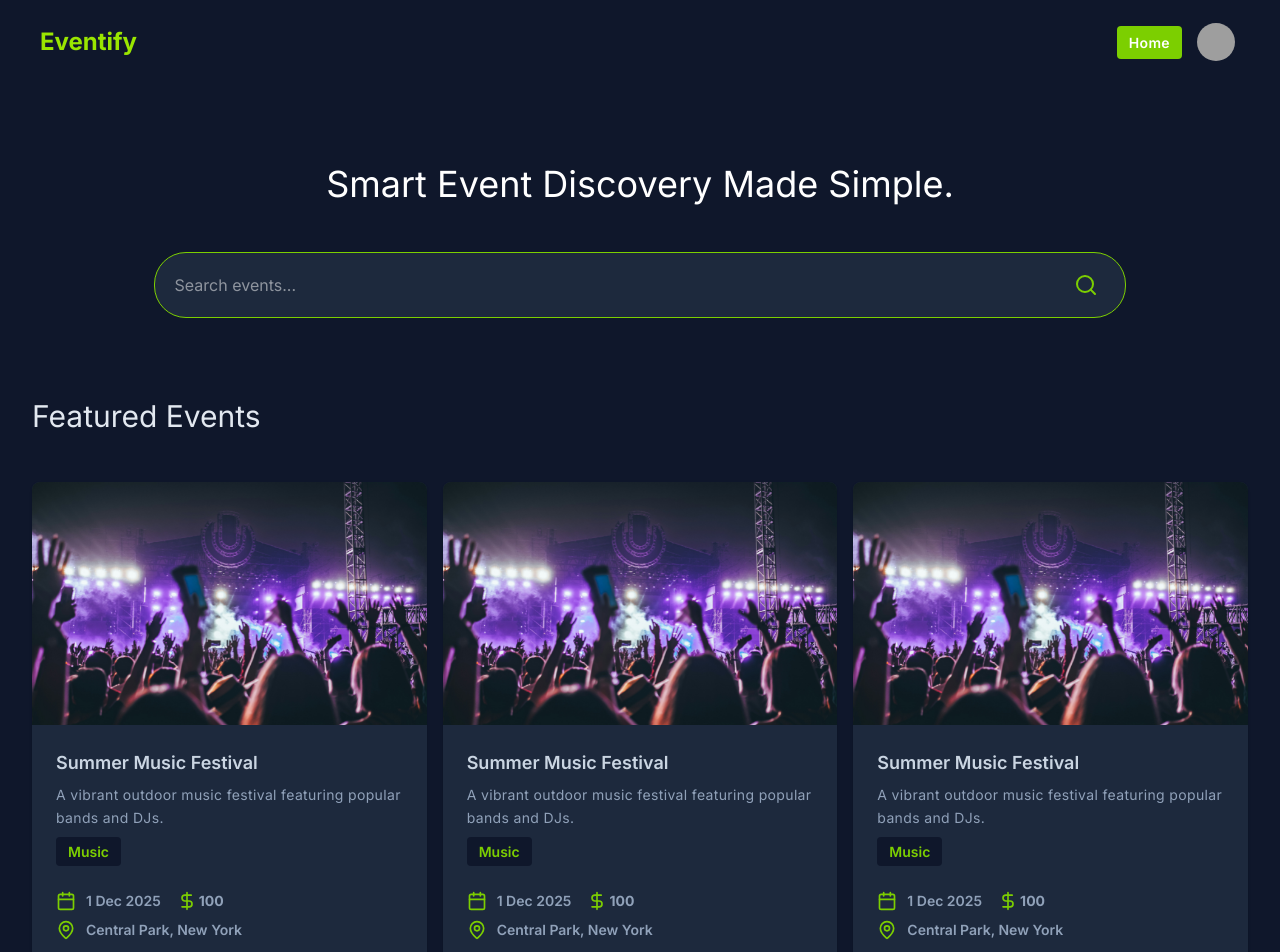
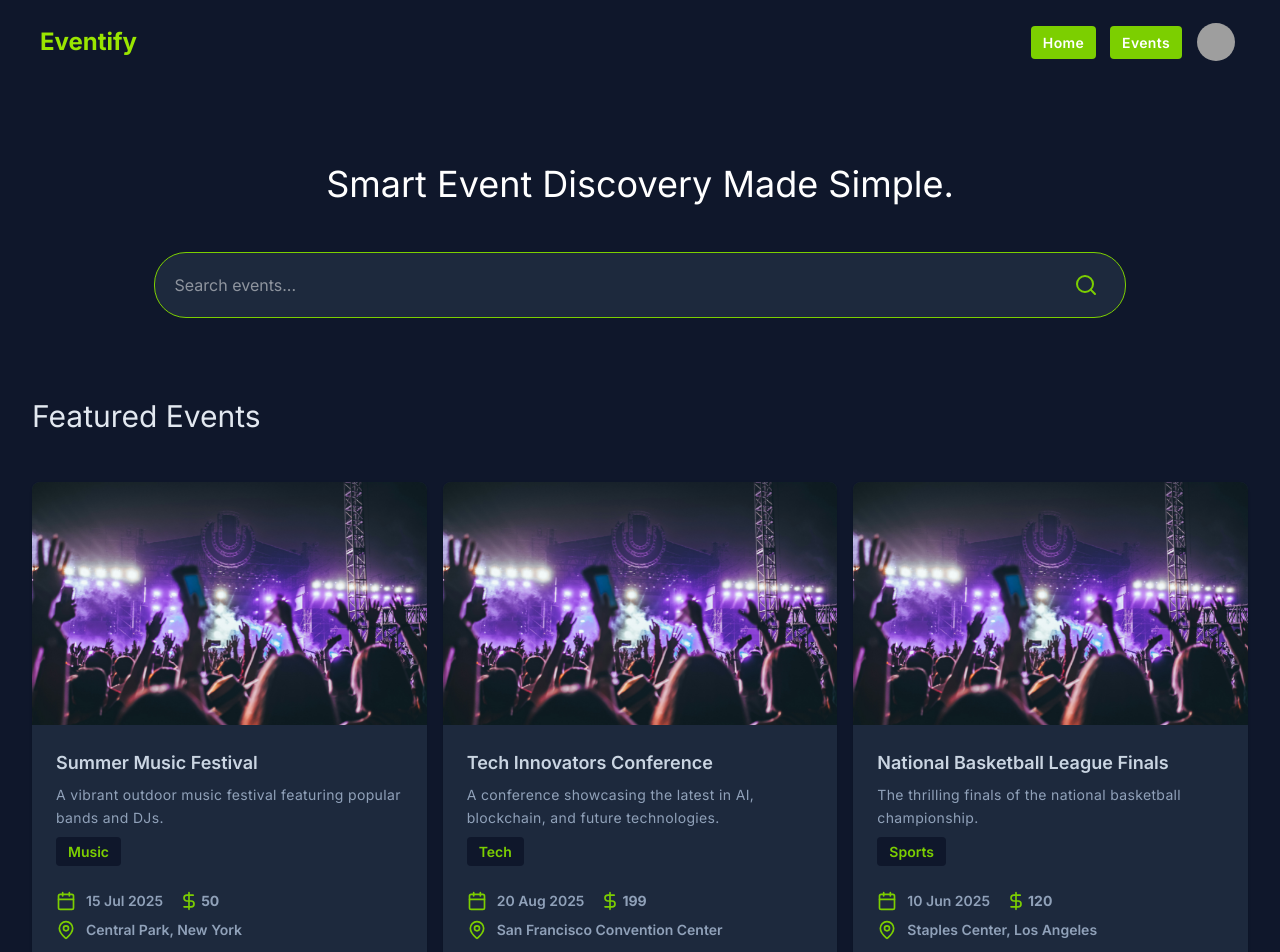
Before and after one commit to AbrRahman/eventify-frontend, a Next.js app: page / in a window 1280 px wide. Shown: the top 952 px of the page. Built offline with nearby package versions, Linux system fonts and the light colour scheme; grey boxes are pictures that could not be loaded.

Commit message:
push event page

```diff
--- a/src/app/events/page.tsx
+++ b/src/app/events/page.tsx
@@ -1,7 +1,137 @@
+import EventCard from "@/component/eventCard/EventCard";
+import { TEvent } from "@/types/events.types";
 const page = () => {
+  const events: TEvent[] = [
+    {
+      _id: "evt1",
+      title: "Summer Music Festival",
+      category: "Music",
+      date: "2025-07-15",
+      location: "Central Park, New York",
+      description:
+        "A vibrant outdoor music festival featuring popular bands and DJs.",
+      seats: 500,
+      price: 50,
+      image: "https://example.com/images/music-festival.jpg",
+      organizer: "NYC Music Group",
+    },
+    {
+      _id: "evt2",
+      title: "Tech Innovators Conference",
+      category: "Tech",
+      date: "2025-08-20",
+      location: "San Francisco Convention Center",
+      description:
+        "A conference showcasing the latest in AI, blockchain, and future technologies.",
+      seats: 300,
+      price: 199,
+      image: "https://example.com/images/tech-conference.jpg",
+      organizer: "TechWorld Inc.",
+    },
+    {
+      _id: "evt3",
+      title: "National Basketball League Finals",
+      category: "Sports",
+      date: "2025-06-10",
+      location: "Staples Center, Los Angeles",
+      description:
+        "The thrilling finals of the national basketball championship.",
+      seats: 1000,
+      price: 120,
+      image: "https://example.com/images/basketball-finals.jpg",
+      organizer: "NBA League",
+    },
+    {
+      _id: "evt4",
+      title: "Startup Pitch Night",
+      category: "Business",
+      date: "2025-05-12",
+      location: "Downtown Business Hub, Chicago",
+      description:
+        "An event where startups pitch their ideas to investors and mentors.",
+      seats: 200,
+      price: 30,
+      image: "https://example.com/images/pitch-night.jpg",
+      organizer: "Chicago Startup Network",
+    },
+    {
+      _id: "evt5",
+      title: "Health & Wellness Expo",
+      category: "Health",
+      date: "2025-09-05",
+      location: "Miami Beach Convention Center",
+      description:
+        "Explore fitness, nutrition, and wellness products with live sessions.",
+      seats: 400,
+      price: 20,
+      image: "https://example.com/images/health-expo.jpg",
+      organizer: "WellLife Association",
+    },
+    {
+      _id: "evt6",
+      title: "Art & Culture Fair",
+      category: "Art",
+      date: "2025-10-18",
+      location: "Louvre, Paris",
+      description:
+        "An international fair showcasing fine art, crafts, and cultural exhibits.",
+      seats: 350,
+      price: 60,
+      image: "https://example.com/images/art-fair.jpg",
+      organizer: "Paris Art Council",
+    },
+    {
+      _id: "evt7",
+      title: "Food & Wine Festival",
+      category: "Food",
+      date: "2025-11-12",
+      location: "Napa Valley, California",
+      description:
+        "Taste gourmet dishes and exquisite wines from around the world.",
+      seats: 600,
+      price: 80,
+      image: "https://example.com/images/food-wine.jpg",
+      organizer: "Culinary World Group",
+    },
+    {
+      _id: "evt8",
+      title: "Film Premiere: The Future Awaits",
+      category: "Entertainment",
+      date: "2025-06-25",
+      location: "Hollywood Boulevard, Los Angeles",
+      description:
+        "Exclusive red carpet premiere of the upcoming blockbuster film.",
+      seats: 300,
+      price: 100,
+      image: "https://example.com/images/film-premiere.jpg",
+      organizer: "Hollywood Studios",
+    },
+    {
+      _id: "evt9",
+      title: "Climate Change Awareness Summit",
+      category: "Environment",
+      date: "2025-12-01",
+      location: "Berlin International Center",
+      description:
+        "Global leaders and activists discuss solutions for climate change.",
+      seats: 500,
+      price: 45,
+      image: "https://example.com/images/climate-summit.jpg",
+      organizer: "Global Green Foundation",
+    },
+  ];
   return (
-    <div>
-      <h1>Even page</h1>
+    <div className="bg-slate-900">
+      <div className="container mx-auto px-4 lg:px-8 pb-12 lg:pb-20">
+        <h1 className="text-slate-200 text-2xl lg:text-3xl text-center">
+          Browse Events
+        </h1>
+        <div className="mt-8 lg:mt-12 grid grid-cols-1 lg:grid-cols-3 gap-4">
+          {events?.map((event: TEvent) => (
+            <EventCard key={event?._id} event={event} />
+          ))}
+        </div>
+      </div>
     </div>
   );
 };
--- a/src/component/eventCard/EventCard.tsx
+++ b/src/component/eventCard/EventCard.tsx
@@ -2,9 +2,10 @@ import React from "react";
 import Image from "next/image";
 import Link from "next/link";
 import { Calendar, MapPin, Music, Users, DollarSign, User } from "lucide-react";
+import { TEvent } from "@/types/events.types";
 
-const EventCard = () => {
-  const date = new Date("2025-12-01");
+const EventCard = ({ event }: { event: TEvent }) => {
+  const date = new Date(event?.date);
   const formatted = date.toLocaleDateString("en-GB", {
     day: "numeric",
     month: "short",
@@ -23,13 +24,13 @@ const EventCard = () => {
           />
         </figure>
         <div className="card-body ">
-          <h2 className="card-title text-slate-300">Summer Music Festival</h2>
+          <h2 className="card-title text-slate-300">{event?.title}</h2>
           <p className="text-slate-400 tracking-wide leading-relaxed">
-            A vibrant outdoor music festival featuring popular bands and DJs.
+            {event?.description}
           </p>
           <div className="flex">
             <span className="text-lime-500 font-semibold px-3 py-1 rounded bg-slate-900">
-              Music
+              {event?.category}
             </span>
           </div>
           <div className="py-4 space-y-2">
@@ -41,15 +42,13 @@ const EventCard = () => {
               </div>
               <div className="flex gap-0.5 items-center">
                 <DollarSign className=" size-5 text-lime-500" />
-                <p className="text-slate-400 font-bold">{"100"}</p>
+                <p className="text-slate-400 font-bold">{event?.price}</p>
               </div>
             </div>
             {/* location */}
             <div className="flex gap-2.5 items-center">
               <MapPin className=" size-5 text-lime-500" />
-              <p className="text-slate-400 font-semibold">
-                {"Central Park, New York"}
-              </p>
+              <p className="text-slate-400 font-semibold">{event?.location}</p>
             </div>
           </div>
           <div className="card-actions justify-start">
--- a/src/component/header/Header.tsx
+++ b/src/component/header/Header.tsx
@@ -1,9 +1,12 @@
 // import Link from "next/link";
 
-import Image from "next/image";
 import Link from "next/link";
 
 const Header = () => {
+  const menuItems = [
+    { name: "Home", path: "/" },
+    { name: "Events", path: "/events" },
+  ];
   return (
     <div className="bg-slate-900">
       <div className=" container mx-auto lg:px-8 py-1.5">
@@ -36,11 +39,16 @@ const Header = () => {
                 tabIndex={0}
                 className="menu menu-sm dropdown-content bg-slate-800 rounded-box z-1 mt-3 w-52 p-2 shadow"
               >
-                <li className="focus:bg-violet-500 hover:bg-violet-500 transition duration-300">
-                  <Link href="/" className="text-white">
-                    Item 1
+                {menuItems?.map((item, index) => (
+                  <li
+                    key={index}
+                    className="focus:bg-violet-500 hover:bg-violet-500 transition duration-300"
+                  >
+                    <Link href={item?.path} className="text-white">
+                      {item?.name}
                     </Link>
                   </li>
+                ))}
               </ul>
             </div>
             <Link
@@ -53,14 +61,17 @@ const Header = () => {
           {/* menu items for large device */}
           <div className="navbar-end hidden lg:flex">
             <ul className="menu menu-horizontal lg:flex items-center px-1">
-              <li>
+              {menuItems?.map((item, index) => (
+                <li key={index}>
                   <Link
                     className="text-white bg-lime-500 hover:bg-lime-400 tracking-wide font-semibold transition duration-300 mr-3.5"
-                  href="/home"
+                    href={item?.path}
                   >
-                  Home
+                    {item.name}
                   </Link>
                 </li>
+              ))}
+
               <li className="dropdown dropdown-end">
                 <div
                   tabIndex={0}
--- a/src/component/home/FeaturedEvents.tsx
+++ b/src/component/home/FeaturedEvents.tsx
@@ -1,15 +1,138 @@
 import React from "react";
 import EventCard from "../eventCard/EventCard";
+import { TEvent } from "@/types/events.types";
 
 const FeaturedEvents = () => {
+  const events: TEvent[] = [
+    {
+      _id: "evt1",
+      title: "Summer Music Festival",
+      category: "Music",
+      date: "2025-07-15",
+      location: "Central Park, New York",
+      description:
+        "A vibrant outdoor music festival featuring popular bands and DJs.",
+      seats: 500,
+      price: 50,
+      image: "https://example.com/images/music-festival.jpg",
+      organizer: "NYC Music Group",
+    },
+    {
+      _id: "evt2",
+      title: "Tech Innovators Conference",
+      category: "Tech",
+      date: "2025-08-20",
+      location: "San Francisco Convention Center",
+      description:
+        "A conference showcasing the latest in AI, blockchain, and future technologies.",
+      seats: 300,
+      price: 199,
+      image: "https://example.com/images/tech-conference.jpg",
+      organizer: "TechWorld Inc.",
+    },
+    {
+      _id: "evt3",
+      title: "National Basketball League Finals",
+      category: "Sports",
+      date: "2025-06-10",
+      location: "Staples Center, Los Angeles",
+      description:
+        "The thrilling finals of the national basketball championship.",
+      seats: 1000,
+      price: 120,
+      image: "https://example.com/images/basketball-finals.jpg",
+      organizer: "NBA League",
+    },
+    {
+      _id: "evt4",
+      title: "Startup Pitch Night",
+      category: "Business",
+      date: "2025-05-12",
+      location: "Downtown Business Hub, Chicago",
+      description:
+        "An event where startups pitch their ideas to investors and mentors.",
+      seats: 200,
+      price: 30,
+      image: "https://example.com/images/pitch-night.jpg",
+      organizer: "Chicago Startup Network",
+    },
+    {
+      _id: "evt5",
+      title: "Health & Wellness Expo",
+      category: "Health",
+      date: "2025-09-05",
+      location: "Miami Beach Convention Center",
+      description:
+        "Explore fitness, nutrition, and wellness products with live sessions.",
+      seats: 400,
+      price: 20,
+      image: "https://example.com/images/health-expo.jpg",
+      organizer: "WellLife Association",
+    },
+    {
+      _id: "evt6",
+      title: "Art & Culture Fair",
+      category: "Art",
+      date: "2025-10-18",
+      location: "Louvre, Paris",
+      description:
+        "An international fair showcasing fine art, crafts, and cultural exhibits.",
+      seats: 350,
+      price: 60,
+      image: "https://example.com/images/art-fair.jpg",
+      organizer: "Paris Art Council",
+    },
+    {
+      _id: "evt7",
+      title: "Food & Wine Festival",
+      category: "Food",
+      date: "2025-11-12",
+      location: "Napa Valley, California",
+      description:
+        "Taste gourmet dishes and exquisite wines from around the world.",
+      seats: 600,
+      price: 80,
+      image: "https://example.com/images/food-wine.jpg",
+      organizer: "Culinary World Group",
+    },
+    {
+      _id: "evt8",
+      title: "Film Premiere: The Future Awaits",
+      category: "Entertainment",
+      date: "2025-06-25",
+      location: "Hollywood Boulevard, Los Angeles",
+      description:
+        "Exclusive red carpet premiere of the upcoming blockbuster film.",
+      seats: 300,
+      price: 100,
+      image: "https://example.com/images/film-premiere.jpg",
+      organizer: "Hollywood Studios",
+    },
+    {
+      _id: "evt9",
+      title: "Climate Change Awareness Summit",
+      category: "Environment",
+      date: "2025-12-01",
+      location: "Berlin International Center",
+      description:
+        "Global leaders and activists discuss solutions for climate change.",
+      seats: 500,
+      price: 45,
+      image: "https://example.com/images/climate-summit.jpg",
+      organizer: "Global Green Foundation",
+    },
+  ];
+
   return (
     <div className="bg-slate-900">
       <div className="container mx-auto px-4 lg:px-8 pb-12 lg:pb-20">
         <h1 className="text-slate-200 text-2xl lg:text-3xl">Featured Events</h1>
         <div className="mt-8 lg:mt-12 grid grid-cols-1 lg:grid-cols-3 gap-4">
-          <EventCard />
-          <EventCard />
-          <EventCard />
+          {(events?.length > 3 ? events?.slice(0, 3) : events)?.map(
+            (event: TEvent) => (
+              <EventCard key={event?._id} event={event} />
+            )
+          )}
         </div>
       </div>
     </div>
```
Also changed, not shown: src/types/events.types.ts (added, +12 -0 lines). Lines whose indentation alone changed are shown as unchanged.
